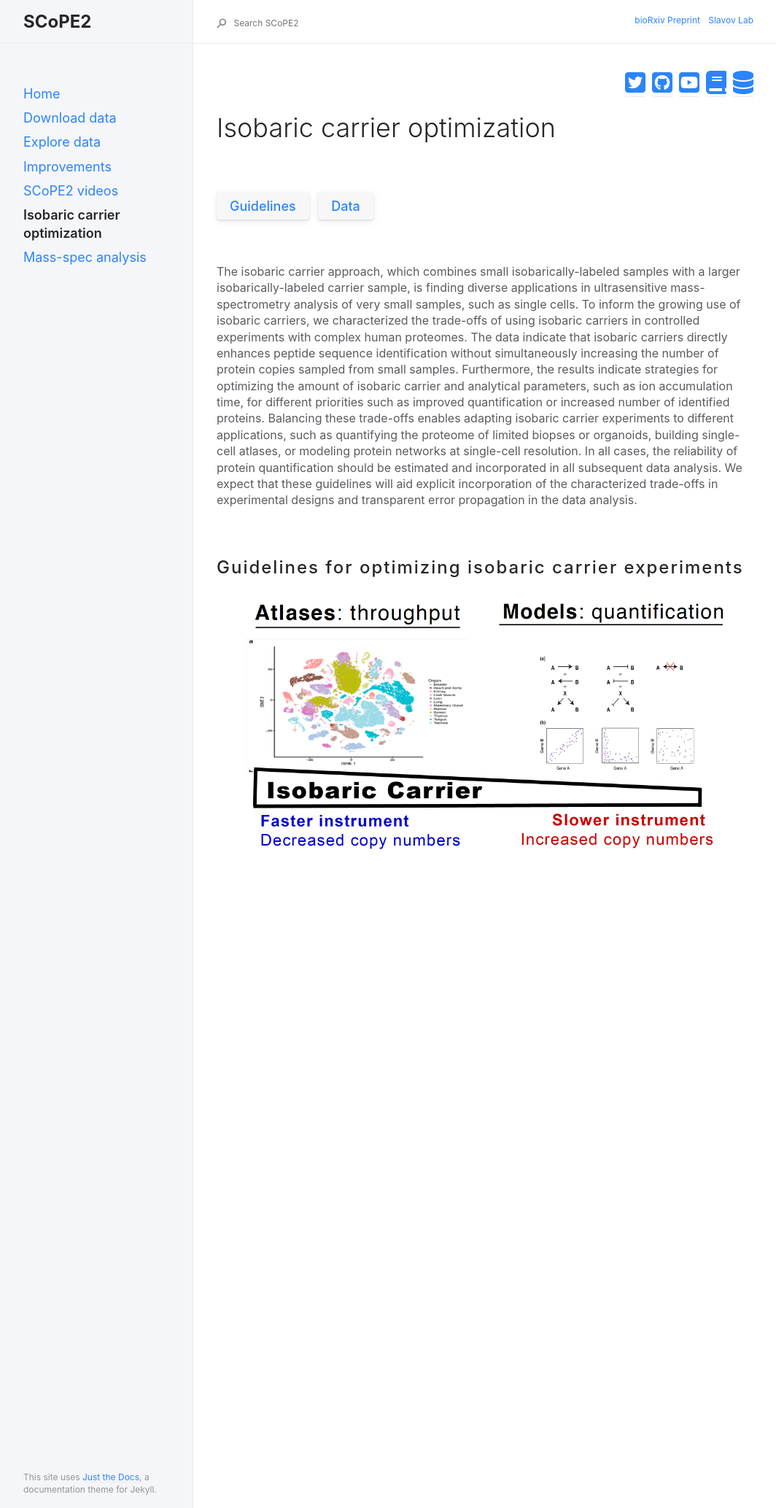
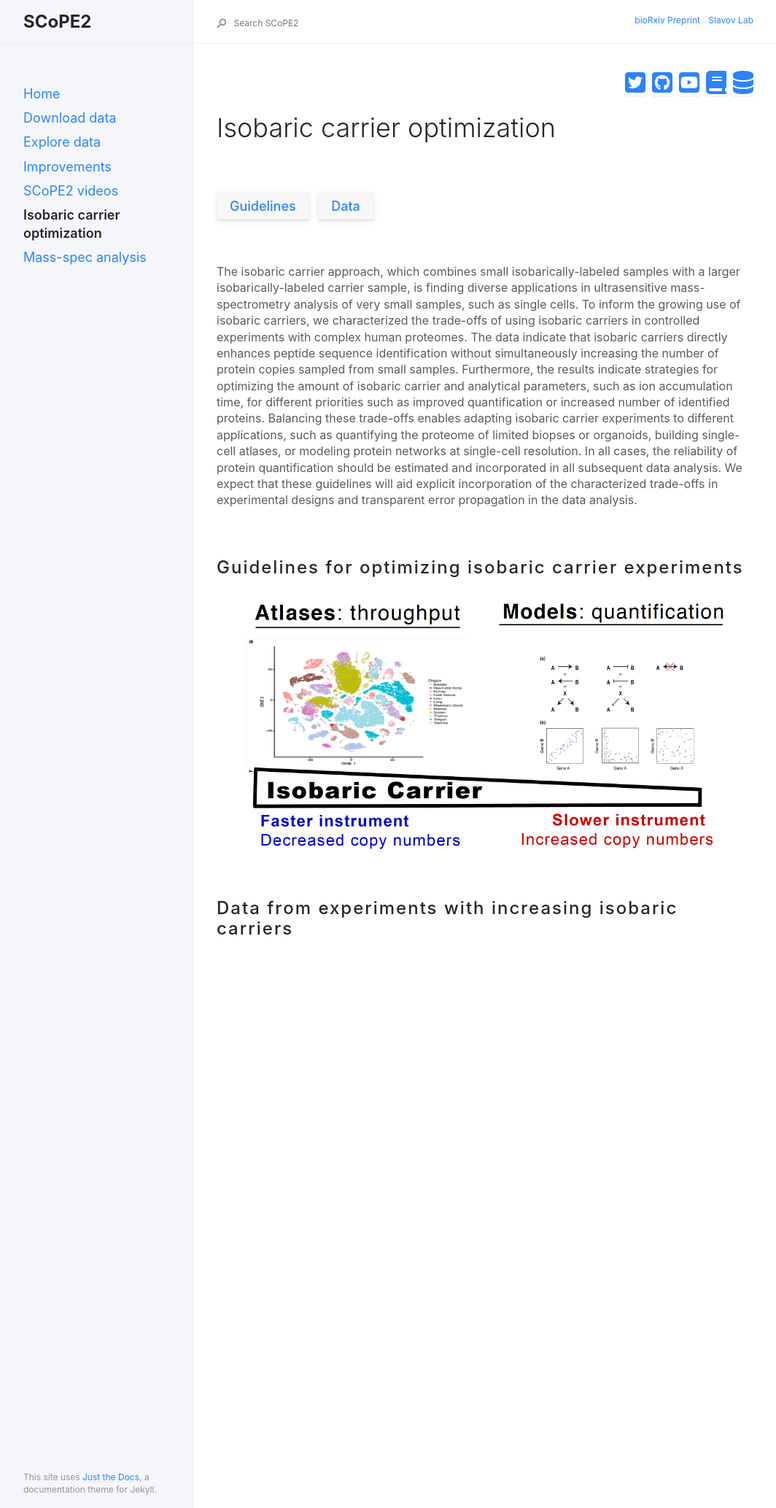
Before and after one commit to SlavovLab/SCoPE2, a Jekyll site: the page built from docs/mass-spec/Isobaric-carrier-optimization.md, in a window 1280 px wide. Shown: the whole page at 73% size, without its empty margins (91-1155 px from the left). Built offline with Jekyll 4.4.1, drawn with Linux system fonts in a browser that asks for light colours; nearby versions of some CDN libraries.

Commit message:
Update Isobaric-carrier-optimization.md

```diff
--- a/docs/mass-spec/Isobaric-carrier-optimization.md
+++ b/docs/mass-spec/Isobaric-carrier-optimization.md
@@ -42,10 +42,9 @@ To increase the throughput and quantitative accuracy of single-cell protein anal
 
 
 
-<!--
-<h2 style="letter-spacing: 2px; font-size: 26px;" id="single-cell-sample-preparation" >Apex </h2>
 
--->
+<h2 style="letter-spacing: 2px; font-size: 26px;" id="data" >Data from experiments with increasing isobaric carriers</h2>
+
 
 
 
```
